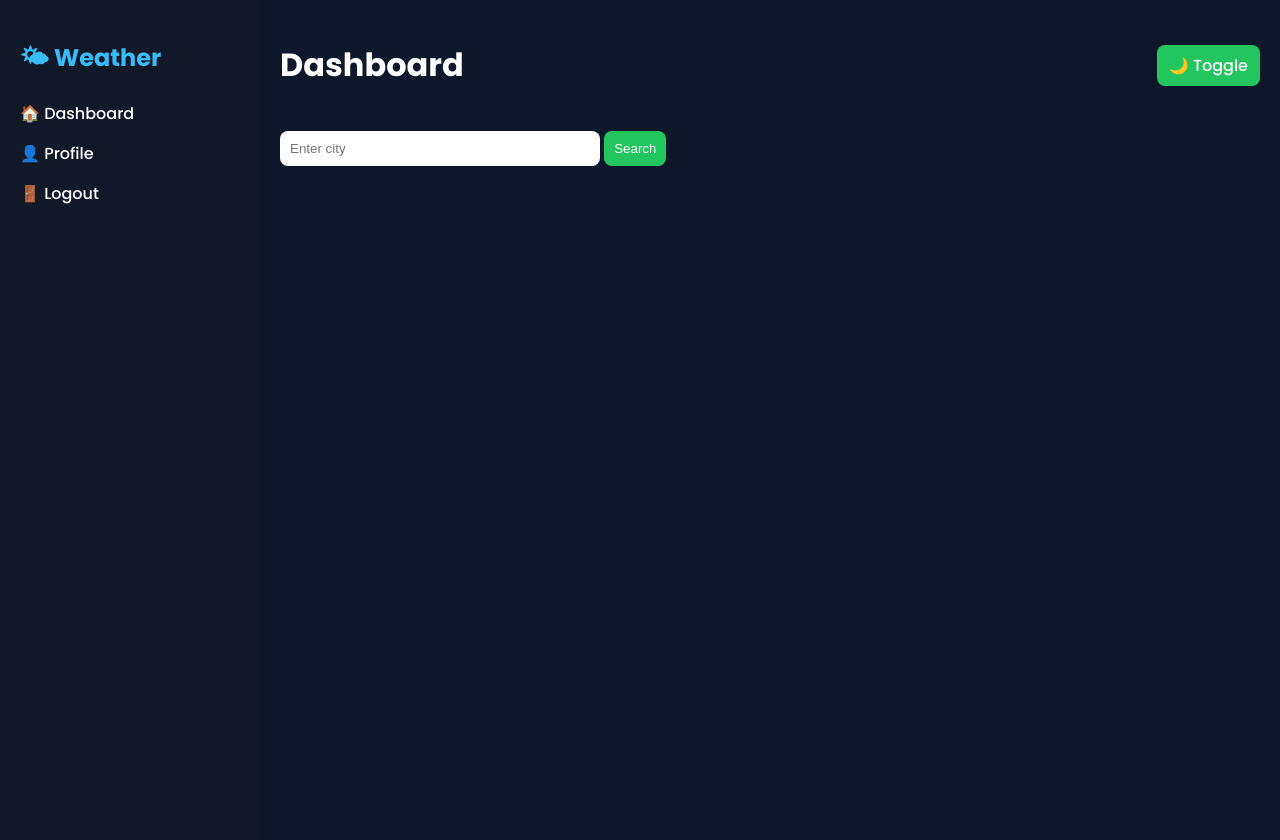
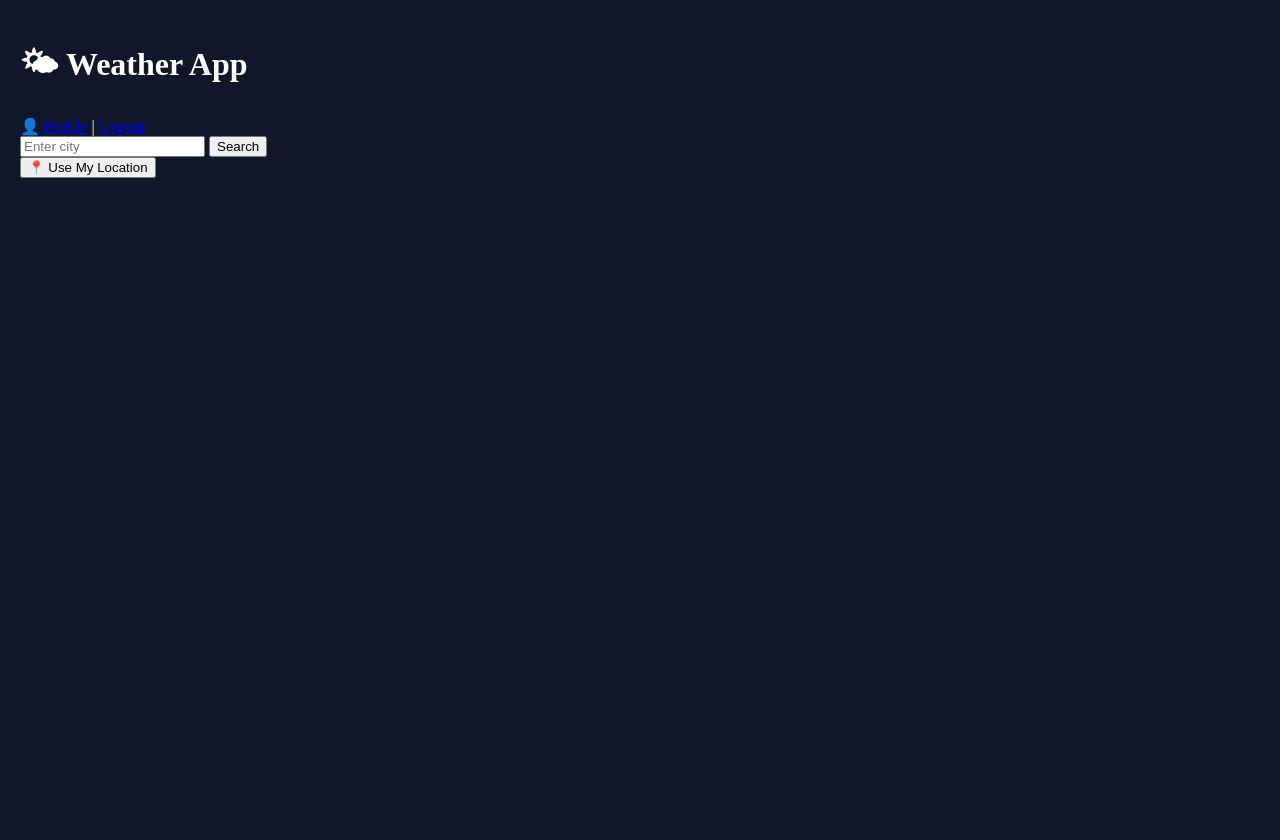
Before and after one commit to ruchitawagh-06/weather-app, a Flask app: page / in a window 1280 px wide. After the commit the page ends 178 px from the top, so only its background shows below. Run offline with Flask 3, Linux system fonts and the light colour scheme; the visitor is signed in with stand-in values (Sample User, id 1).

Commit message:
index.html

```diff
--- a/templates/index.html
+++ b/templates/index.html
@@ -1,183 +1,60 @@
 <!DOCTYPE html>
-<html lang="en">
+<html>
 <head>
-<meta charset="UTF-8">
-<meta name="viewport" content="width=device-width, initial-scale=1.0">
 <title>Weather Dashboard</title>
 
-<link href="https://fonts.googleapis.com/css2?family=Poppins:wght@300;500;700&display=swap" rel="stylesheet">
 <script src="https://cdn.jsdelivr.net/npm/chart.js"></script>
 
 <style>
-:root {
-    --bg: #0f172a;
-    --card: #1e293b;
-    --text: #ffffff;
-}
-
-.light {
-    --bg: #f1f5f9;
-    --card: #ffffff;
-    --text: #000000;
-}
-
-body {
-    margin: 0;
-    font-family: 'Poppins', sans-serif;
-    background: var(--bg);
-    color: var(--text);
-    display: flex;
-}
-
-/* Sidebar */
-.sidebar {
-    width: 220px;
-    background: #111827;
-    height: 100vh;
-    padding: 20px;
-}
-
-.sidebar h2 {
-    color: #38bdf8;
-}
-
-.sidebar a {
-    display: block;
-    margin: 15px 0;
-    color: white;
-    text-decoration: none;
-}
-
-/* Main */
-.main {
-    flex: 1;
-    padding: 20px;
-}
-
-/* Navbar */
-.navbar {
-    display: flex;
-    justify-content: space-between;
-    align-items: center;
-}
-
-/* Toggle */
-.toggle {
-    cursor: pointer;
-    padding: 8px 12px;
-    background: #22c55e;
-    border-radius: 8px;
-}
-
-/* Search */
-.search {
-    margin-top: 20px;
-}
-
-input {
-    padding: 10px;
-    width: 300px;
-    border-radius: 8px;
-    border: none;
-}
-
-button {
-    padding: 10px;
-    border-radius: 8px;
-    border: none;
-    background: #22c55e;
-    color: white;
-    cursor: pointer;
-}
-
-/* Cards */
-.card {
-    background: var(--card);
-    padding: 20px;
-    margin-top: 20px;
-    border-radius: 15px;
-}
-
-/* Grid */
-.grid {
-    display: grid;
-    grid-template-columns: repeat(auto-fit, minmax(200px,1fr));
-    gap: 20px;
-}
-
-/* Error */
-.error {
-    color: red;
-}
+body {font-family:Poppins;background:#0f172a;color:white;margin:0;}
+.container{padding:20px;}
+.card{background:#1e293b;padding:20px;margin-top:20px;border-radius:10px;}
 </style>
 </head>
 
 <body>
 
-<!-- Sidebar -->
-<div class="sidebar">
-    <h2>🌤 Weather</h2>
-    <a href="/">🏠 Dashboard</a>
-    <a href="/profile">👤 Profile</a>
-    <a href="/logout">🚪 Logout</a>
-</div>
+<div class="container">
 
-<!-- Main -->
-<div class="main">
+<h1>🌤 Weather App</h1>
 
-<div class="navbar">
-    <h1>Dashboard</h1>
-    <div class="toggle" onclick="toggleMode()">🌙 Toggle</div>
-</div>
+<a href="/profile">👤 Profile</a> |
+<a href="/logout">Logout</a>
 
-<!-- Search -->
-<form method="POST" class="search">
+<form method="POST">
 <input name="city" placeholder="Enter city">
 <button>Search</button>
 </form>
 
+<button onclick="getLocation()">📍 Use My Location</button>
+
 {% if error %}
-<p class="error">{{ error }}</p>
+<p style="color:red">{{ error }}</p>
 {% endif %}
 
-<!-- Weather Cards -->
 {% if weather %}
-<div class="grid">
-
-<div class="card">
-<h3>🌡 Temperature</h3>
-<p>{{ weather.temp }} °C</p>
-</div>
-
-<div class="card">
-<h3>💧 Humidity</h3>
-<p>{{ weather.humidity }}%</p>
-</div>
-
-<div class="card">
-<h3>☁ Condition</h3>
-<p>{{ weather.desc }}</p>
-</div>
-
-</div>
-
 <div class="card">
 <h2>{{ weather.city }}</h2>
-<p style="color:lightgreen">{{ advice }}</p>
+<p>{{ weather.temp }}°C</p>
+<p>{{ weather.desc }}</p>
+
+<a href="https://www.google.com/maps?q={{ weather.city }}" target="_blank">
+📍 Open Map
+</a>
+
+<p>{{ advice }}</p>
 </div>
 {% endif %}
 
-<!-- Forecast -->
 {% if forecast %}
 <div class="card">
-<h3>📅 5-Day Forecast</h3>
+<h3>Forecast</h3>
 {% for day in forecast %}
 <p>{{ day.temp }}°C - {{ day.desc }}</p>
 {% endfor %}
 </div>
 {% endif %}
 
-<!-- Chart -->
 {% if temps %}
 <div class="card">
 <canvas id="chart"></canvas>
@@ -187,22 +64,23 @@ button {
 </div>
 
 <script>
-function toggleMode(){
-    document.body.classList.toggle("light");
+function getLocation(){
+navigator.geolocation.getCurrentPosition(function(pos){
+let lat=pos.coords.latitude;
+let lon=pos.coords.longitude;
+
+fetch(`/location?lat=${lat}&lon=${lon}`)
+.then(res=>res.json())
+.then(data=>{
+document.querySelector("input[name='city']").value=data.city;
+});
+});
 }
 
-// Chart
 {% if temps %}
-new Chart(document.getElementById('chart'),{
+new Chart(document.getElementById("chart"),{
 type:'line',
-data:{
-labels: {{ labels|tojson }},
-datasets:[{
-label:'Temperature',
-data: {{ temps|tojson }},
-borderWidth:2
-}]
-}
+data:{labels:{{labels|tojson}},datasets:[{data:{{temps|tojson}}}]}
 });
 {% endif %}
 </script>
```
